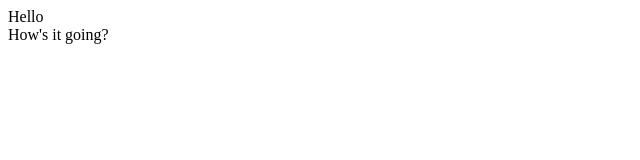
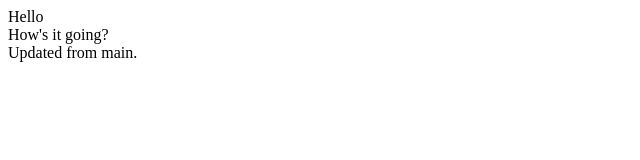
Before and after one commit to WardahTanveer/demo-repo, a plain HTML site: page index.html in a window 1280 px wide. Shown: the whole page, without its empty margins (0-640 px from the left). Drawn offline with Linux system fonts and the light colour scheme.

Commit message:
updated from main

```diff
--- a/index.html
+++ b/index.html
@@ -8,5 +8,6 @@
 <body>
     <div>Hello</div>
     <div>How's it going?</div>
+    <div>Updated from main.</div>
 </body>
 </html>
```
